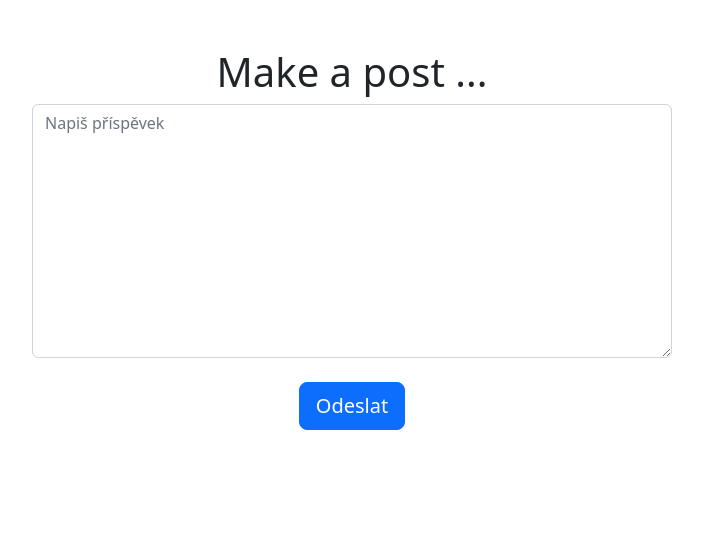
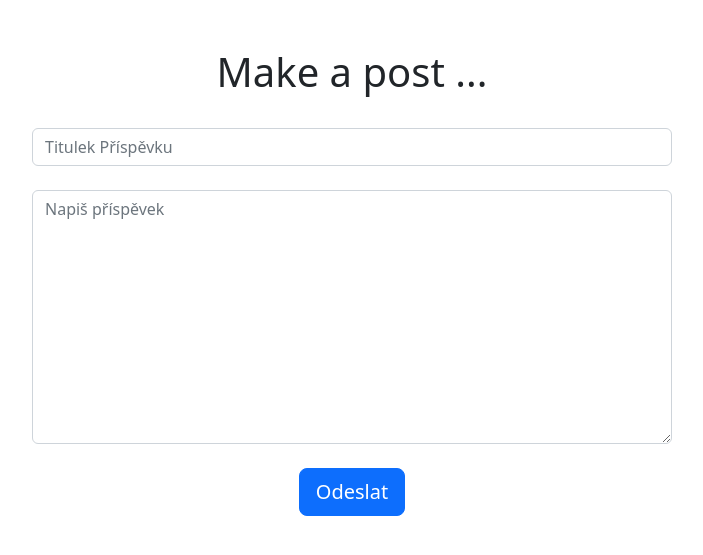
Before and after one commit to liborhavranek/FalloutPageFlask-stepbystep, a Flask app: page /create_post in a window 1280 px wide. Shown: the part 86-641 px from the top of the page, without its empty margins (288-991 px from the left). Run offline with Flask 2, Linux system fonts and the light colour scheme; a user stored in the database is signed in; some web fonts are replaced.

Commit message:
upgrade post o titulek, nyni  ma prispevek title

```diff
--- a/website/models.py
+++ b/website/models.py
@@ -17,6 +17,7 @@ class User(db.Model, UserMixin):
 class Post(db.Model):
     id = db.Column(db.Integer, primary_key=True)
     text = db.Column(db.Text, nullable=False)
+    title = db.Column(db.String(150), nullable=False)
     date_created = db.Column(db.DateTime(timezone=True), default=func.now())
     author = db.Column(db.Integer, db.ForeignKey('user.id', ondelete="CASCADE"), nullable=False)
     # commments = db.relationship('Comment', backref='user', passive_deletes=True)
--- a/website/static/css/style.css
+++ b/website/static/css/style.css
@@ -113,7 +113,7 @@ font-size: 2vw;
 }
 /* special section end */
 
-
+/* alert section start */
 .alert{
     position: absolute;
     left: 0;
@@ -122,3 +122,14 @@ font-size: 2vw;
     width: 50%;
 
 }
+/* alert section end */
+
+/* post section end */
+.post-div p{
+    display: -webkit-box;
+    overflow: hidden;
+    -webkit-line-clamp: 3;
+    -webkit-box-orient: vertical;
+}
+
+/* post section end */
--- a/website/templates/create_post.html
+++ b/website/templates/create_post.html
@@ -8,6 +8,9 @@
 
 <form method="POST">
     <div class="mb-3 align-center">
+  <label for="title" class="form-label"></label>
+  <input type="text" class="form-control w-50" id="title" name="title" aria-describedby="emailHelp" placeholder="Titulek Příspěvku">
+  <br>
 <textarea name="text" id="text" cols="10" rows="10" class="form-control w-50" placeholder="Napiš příspěvek"></textarea>
 <br>
 <button type="submit" class="btn btn-lg btn-primary">Odeslat</button>
--- a/website/templates/edit_post.html
+++ b/website/templates/edit_post.html
@@ -8,6 +8,9 @@
 
 <form method="POST">
     <div class="mb-3 align-center">
+      <label for="title" class="form-label"></label>
+      <input type="text" class="form-control w-50" id="title" name="title" aria-describedby="emailHelp" placeholder="Titulek Příspěvku">
+      <br>
 <textarea name="text" id="text" cols="10" rows="10" class="form-control w-50">{{post.text}}</textarea>
 <br>
 <button type="submit" class="btn btn-lg btn-primary">Odeslat</button>
--- a/website/views.py
+++ b/website/views.py
@@ -18,16 +18,22 @@ def home():
 def create_post():
     if request.method == 'POST':
         text = request.form.get("text")
-        if not text:
-            flash('Příspěvek musí mít alespoň 5O znaků', category='error')
-        elif len(text) < 50:
-            flash('Příspěvek musí mít alespoň 5O znaků', category='error')
+        title = request.form.get("title")
+        if not title:
+            flash('Titulek musí mít alespoň 5 znaků', category='error')
+        elif len(title) < 5:
+            flash('Titulek musí mít alespoň 5 znaků', category='error')
         else:
-            post = Post(text=text, author=current_user.id)
-            db.session.add(post)
-            db.session.commit()
-            flash('Příspěvek byl přidán', category='success')
-            return redirect(url_for('views.post_board'))
+            if not text:
+                flash('Příspěvek musí mít alespoň 5O znaků', category='error')
+            elif len(text) < 50:
+                flash('Příspěvek musí mít alespoň 5O znaků', category='error')
+            else:
+                post = Post(text=text, title=title, author=current_user.id)
+                db.session.add(post)
+                db.session.commit()
+                flash('Příspěvek byl přidán', category='success')
+                return redirect(url_for('views.post_board'))
     return render_template('create_post.html', user=current_user)
 
 @views.route("/edit_post/<int:id>", methods=['GET', 'POST'])
@@ -36,16 +42,23 @@ def edit_post(id):
     post = Post.query.filter_by(id=id).first()
     if request.method == 'POST':
         text = request.form.get("text")
-        if not text:
-            flash('Příspěvek musí mít alespoň 5O znaků', category='error')
-        elif len(text) < 50:
-            flash('Příspěvek musí mít alespoň 5O znaků', category='error')
+        title = request.form.get("title")
+        if not title:
+            flash('Titulek musí mít alespoň 5 znaků', category='error')
+        elif len(title) < 5:
+            flash('Titulek musí mít alespoň 5 znaků', category='error')
         else:
-            post.text  = text
-            db.session.add(post)
-            db.session.commit()
-            flash('Příspěvek byl aktualizovan', category='success')
-            return redirect(url_for('views.post_board'))
+            if not text:
+                flash('Příspěvek musí mít alespoň 5O znaků', category='error')
+            elif len(text) < 50:
+                flash('Příspěvek musí mít alespoň 5O znaků', category='error')
+            else:
+                post.text = text
+                post.title = title
+                db.session.add(post)
+                db.session.commit()
+                flash('Příspěvek byl aktualizovan', category='success')
+                return redirect(url_for('views.post_board'))
     return render_template('edit_post.html', user=current_user, id=post.id, post=post )
 
 
```
Also changed, not shown: website/templates/post_board.html (+5 -2 lines), website/templates/posts.html (+5 -2 lines), instance/database.db.
